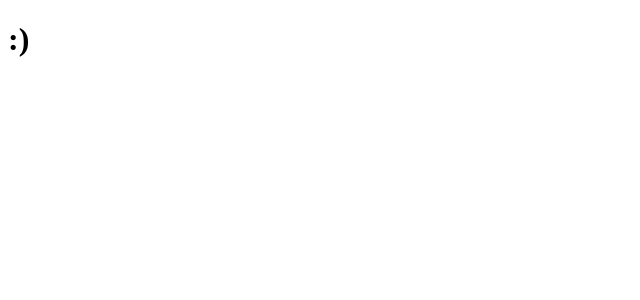
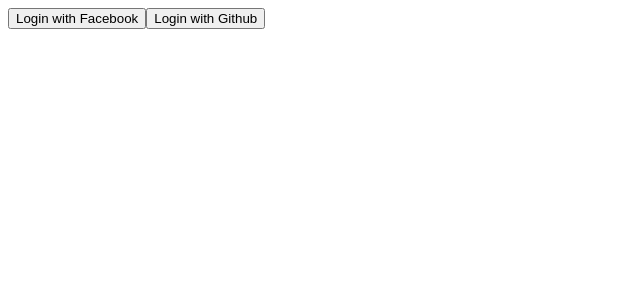
Before and after one commit to lucasfrosty/whatlist, a React (Create React App) app: page /login in a window 1280 px wide. Shown: the top 300 px of the page, without its empty margins (0-640 px from the left). Built offline with nearby package versions, Linux system fonts and the light colour scheme.

Commit message:
starting route setup

```diff
--- a/package.json
+++ b/package.json
@@ -5,7 +5,9 @@
   "dependencies": {
     "react": "^16.2.0",
     "react-dom": "^16.2.0",
-    "react-scripts": "1.0.17"
+    "react-router-dom": "^4.2.2",
+    "react-scripts": "1.0.17",
+    "uuid": "^3.1.0"
   },
   "scripts": {
     "start": "react-scripts start",
--- a/src/components/App.js
+++ b/src/components/App.js
@@ -1,5 +1,14 @@
 import React from 'react';
+import { Redirect } from 'react-router-dom';
 
-const App = () => <h1>:)</h1>;
+class App extends React.Component {
+  state = {
+    isLogged: false,
+  }
+
+  render() {
+    return this.state.isLogged ? <h1>:)</h1> : <Redirect to="/login" />;
+  }
+}
 
 export default App;
--- /dev/null
+++ b/src/components/Login.js
@@ -0,0 +1,19 @@
+import React from 'react';
+
+class Login extends React.Component {
+  componentDidMount() {
+    console.log('xD');
+  }
+
+  render() {
+    return (
+      <div>
+        <button>Login with Facebook</button>
+        <button>Login with Github</button>
+      </div>
+    );
+  }
+
+}
+
+export default Login;
--- a/src/index.js
+++ b/src/index.js
@@ -1,5 +1,17 @@
 import React from 'react';
 import ReactDOM from 'react-dom';
+import { BrowserRouter, Route, Switch } from 'react-router-dom';
+
 import App from './components/App';
+import Login from './components/Login';
 
-ReactDOM.render(<App />, document.querySelector('#root'));
+
+ReactDOM.render(
+  <BrowserRouter>
+    <Switch>
+      <Route path="/login" component={Login} />
+      <Route path="/" component={App} />
+    </Switch>
+  </BrowserRouter>,
+  document.querySelector('#root'),
+);
```
Also changed, not shown: 1 other file (tests, documents, lock files or other folders).
